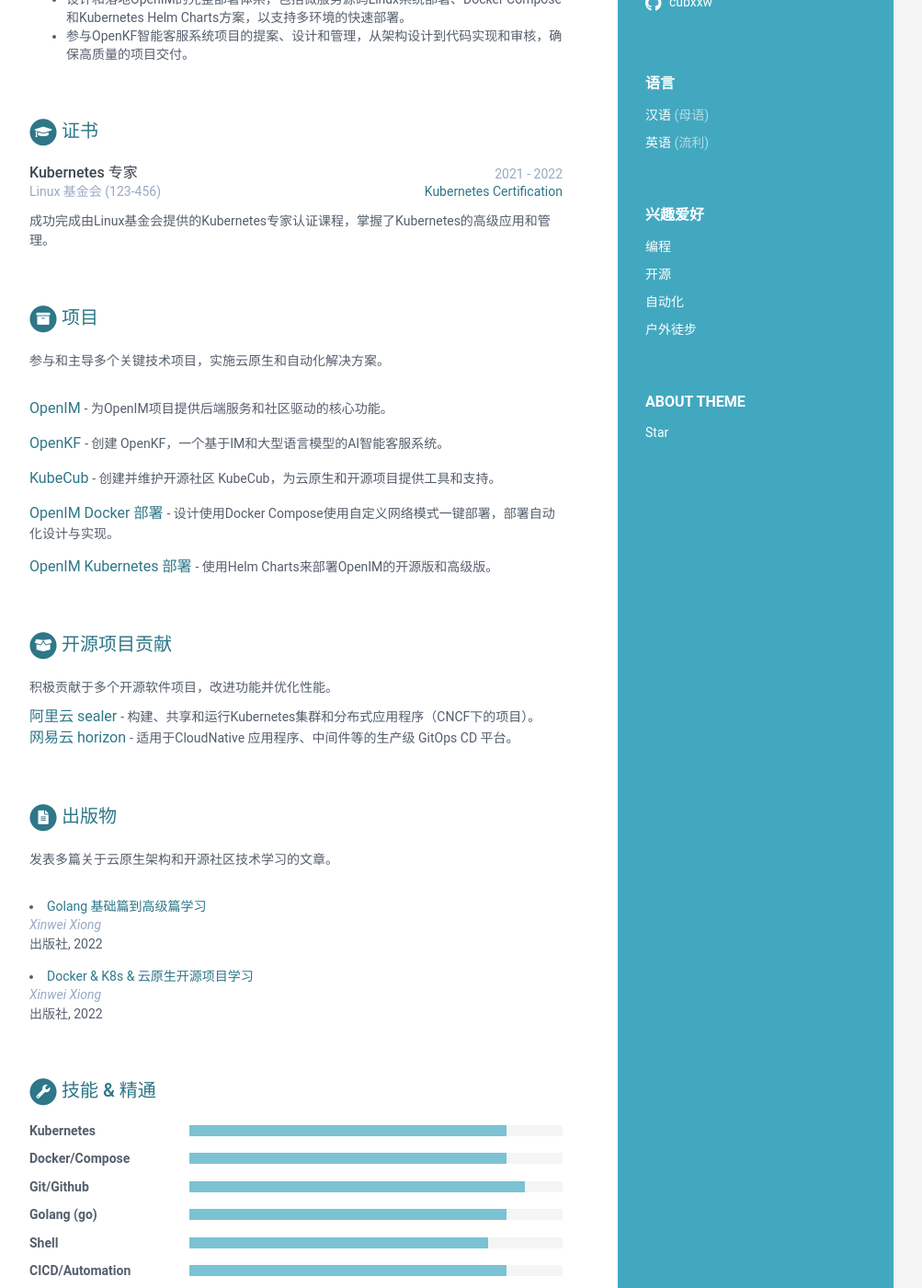
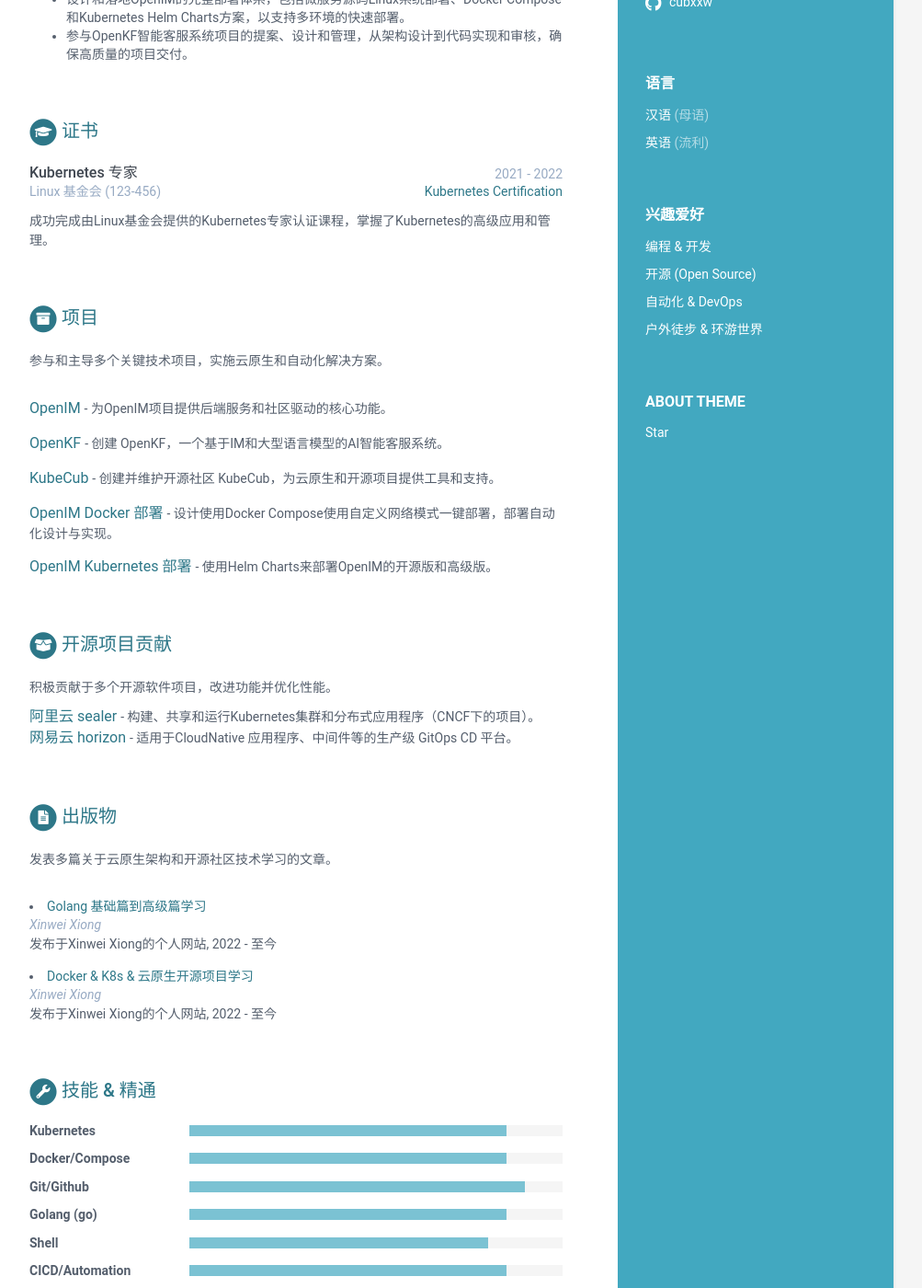
Before and after one commit to cubxxw/resume, a Jekyll site: the page built from index.html, in a window 1280 px wide and 1400 px high, scrolled down 535 px. Shown: the whole window at 92% size, without its empty margins (168-1171 px from the left). Built offline with Jekyll 4.4.1, drawn with Linux system fonts in a browser that asks for light colours.

Commit message:
feat: add resume optimze

```diff
--- a/_data/data.yml
+++ b/_data/data.yml
@@ -41,16 +41,16 @@
     interests:
       title: 兴趣爱好
       info:
-        - item: 编程
+        - item: 编程 & 开发
           link: https://nsddd.top/zh/categories/%E5%BC%80%E5%8F%91-development/
 
-        - item: 开源
+        - item: 开源 (Open Source)
           link: https://nsddd.top/zh/tags/%E5%BC%80%E6%BA%90-open-source/
 
-        - item: 自动化
+        - item: 自动化 & DevOps
           link: https://nsddd.top/zh/tags/%E8%87%AA%E5%8A%A8%E5%8C%96-automation/
 
-        - item: 户外徒步
+        - item: 户外徒步 & 环游世界
           link: https://nsddd.top/zh/categories/%E4%B8%AA%E4%BA%BA%E6%88%90%E9%95%BF-personal-development/
 
 career-profile:
@@ -140,11 +140,11 @@
       - title: Golang 基础篇到高级篇学习
         link: "https://go.nsddd.top/"
         authors: Xinwei Xiong
-        conference: 出版社, 2022
+        conference: 发布于Xinwei Xiong的个人网站, 2022 - 至今
       - title: Docker & K8s & 云原生开源项目学习
         link: "https://docker.nsddd.top/"
         authors: Xinwei Xiong
-        conference: 出版社, 2022
+        conference: 发布于Xinwei Xiong的个人网站, 2022 - 至今
 
 skills:
     title: 技能 & 精通
```
